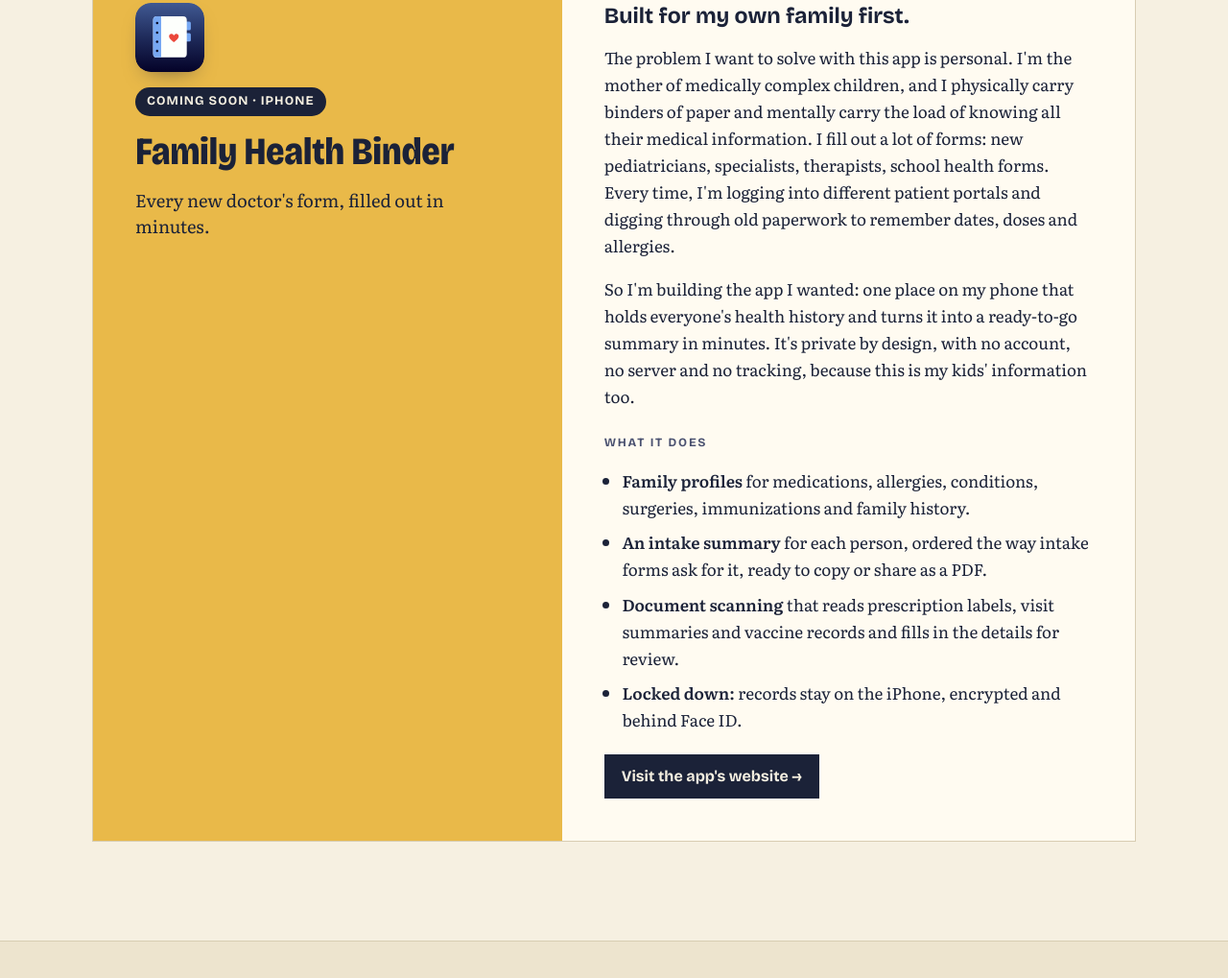
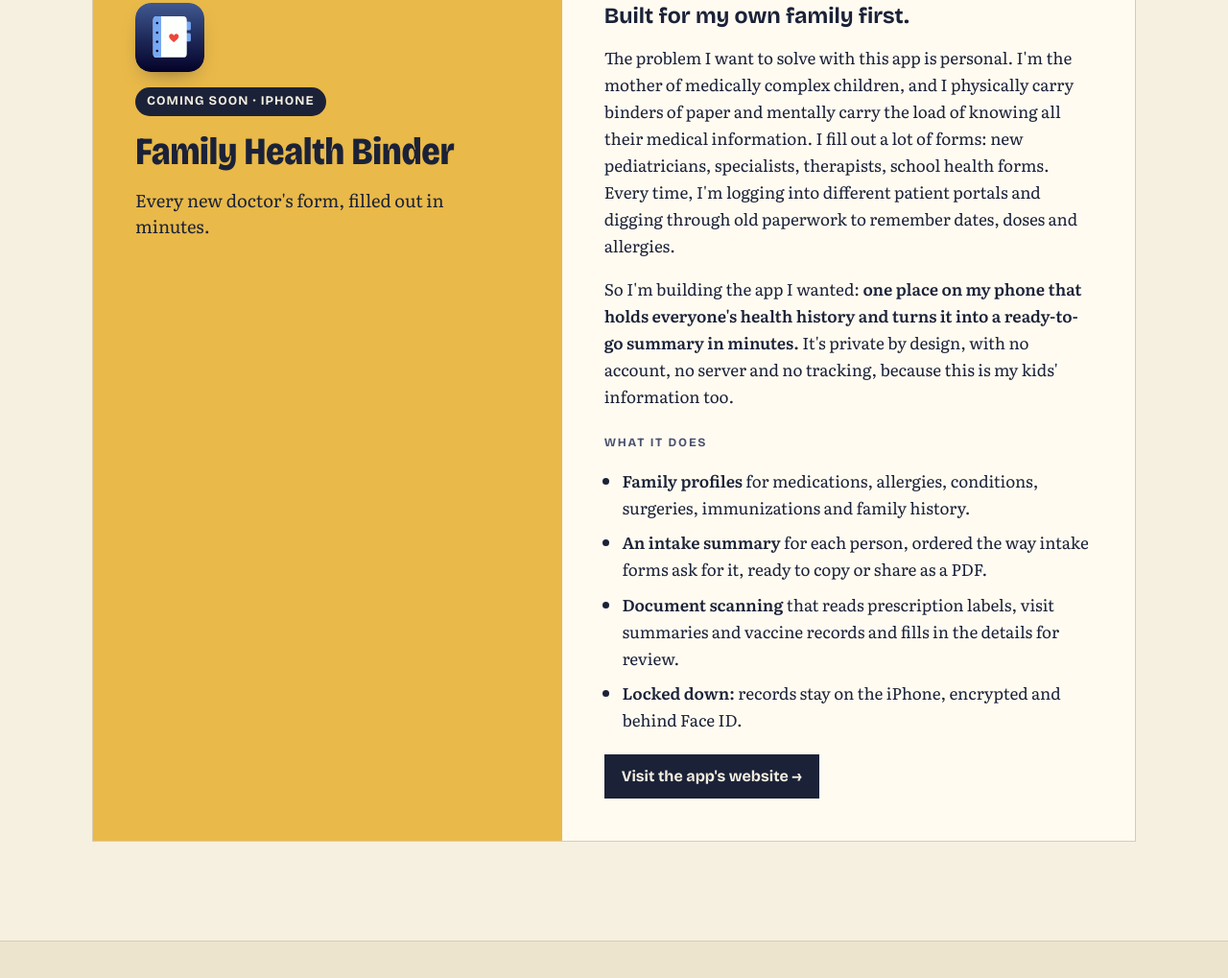
Before and after one commit to bethanyhills/bethanyhills.github.io, a plain HTML site: page index.html in a window 1280 px wide. Shown: the part 3628-4647 px from the top of the page at 96% size. Drawn offline with nearby package versions, Linux system fonts and the light colour scheme.

Commit message:
Bold the app summary line in the Products story
Co-Authored-By: Claude Opus 5.5 <noreply@anthropic.com>
Claude-Session: https://claude.ai/code/session_01QdESraRUKfaT5EFyexkDnD

```diff
--- a/index.html
+++ b/index.html
@@ -352,7 +352,7 @@ footer .wrap { display: flex; justify-content: space-between; gap: 12px; flex-wr
         <div class="app-body">
           <h4 class="story-head">Built for my own family first.</h4>
           <p>The problem I want to solve with this app is personal. I'm the mother of medically complex children, and I physically carry binders of paper and mentally carry the load of knowing all their medical information. I fill out a lot of forms: new pediatricians, specialists, therapists, school health forms. Every time, I'm logging into different patient portals and digging through old paperwork to remember dates, doses and allergies.</p>
-          <p>So I'm building the app I wanted: one place on my phone that holds everyone's health history and turns it into a ready-to-go summary in minutes. It's private by design, with no account, no server and no tracking, because this is my kids' information too.</p>
+          <p>So I'm building the app I wanted: <b>one place on my phone that holds everyone's health history and turns it into a ready-to-go summary in minutes.</b> It's private by design, with no account, no server and no tracking, because this is my kids' information too.</p>
           <span class="label">What it does</span>
           <ul>
             <li><b>Family profiles</b> for medications, allergies, conditions, surgeries, immunizations and family history.</li>
```
